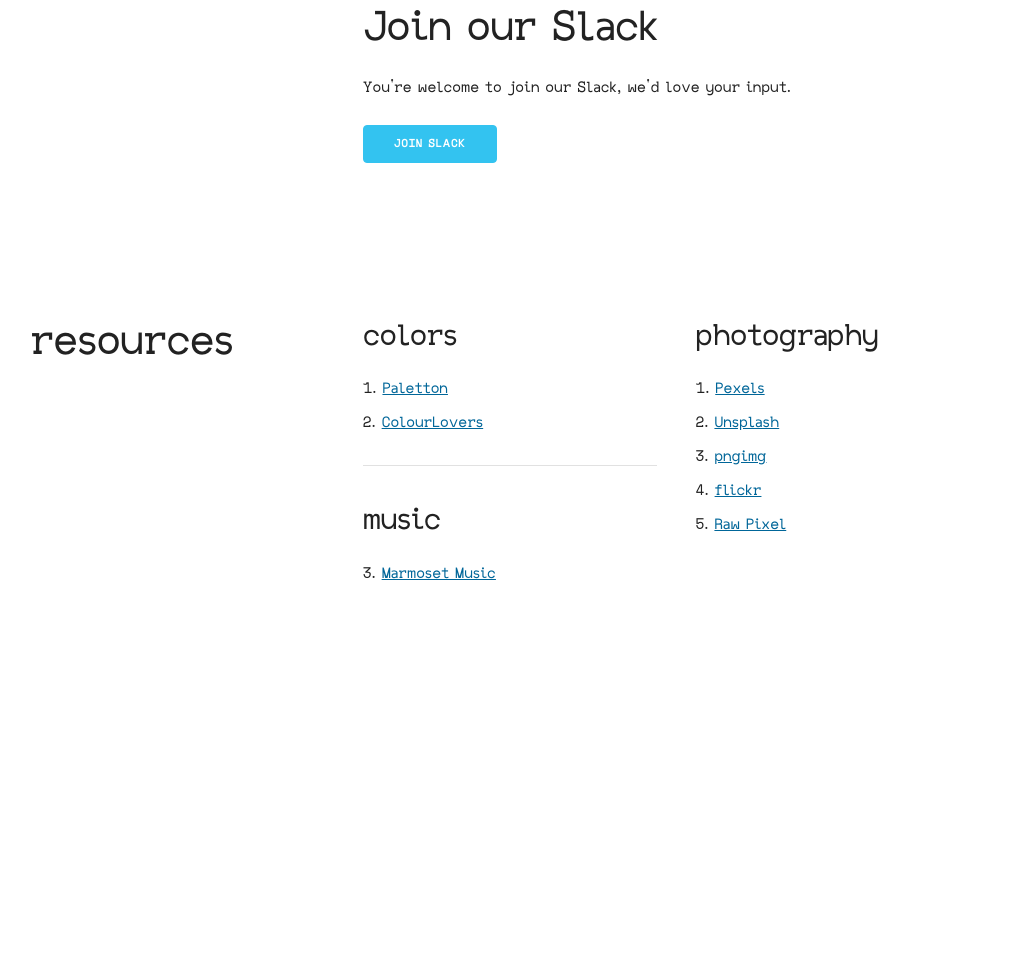
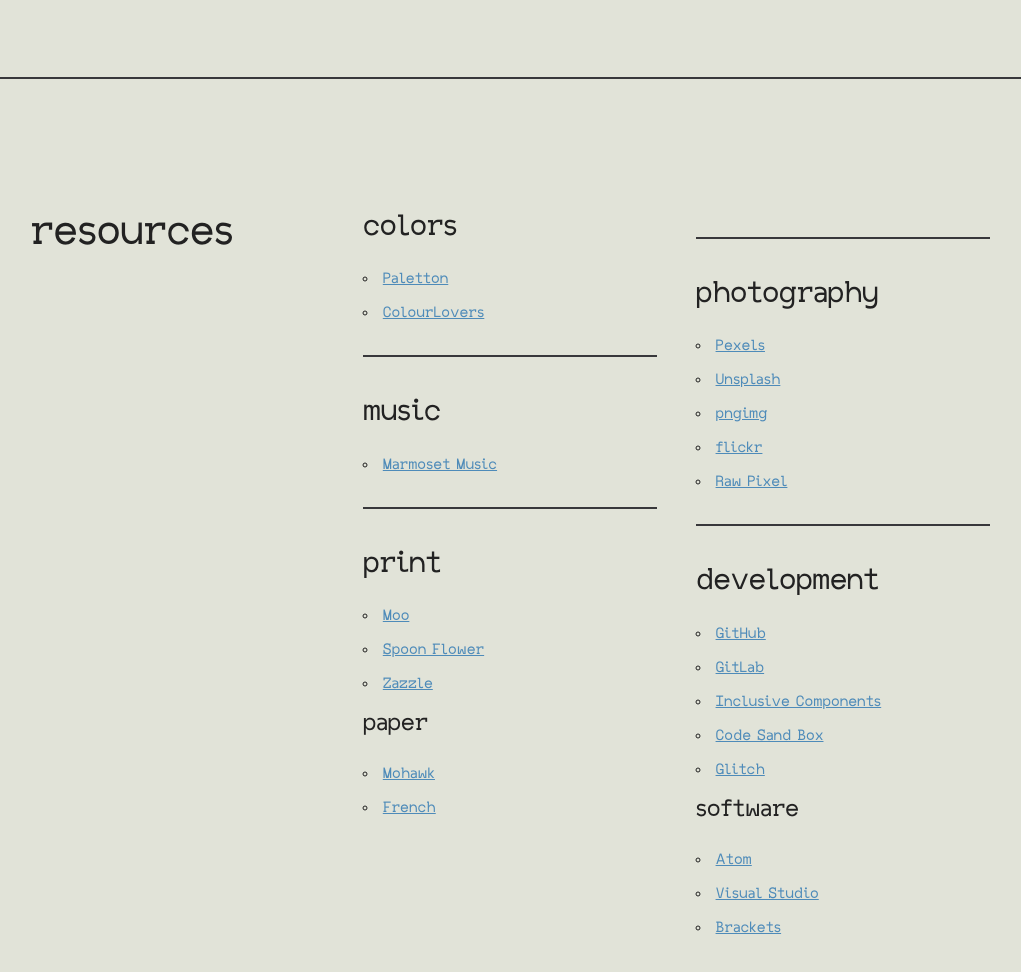
Before and after one commit to gridded-lab/gridded-lab.github.io, a plain HTML site: page index.html in a window 1280 px wide. Shown: the part 800-1772 px from the top of the page, without its empty margins (130-1151 px from the left). Before the commit the page ends 1411 px from the top, so only its background shows below. Drawn offline with nearby package versions, Linux system fonts and the light colour scheme.

Commit message:
styles
made style changes: colors, lines, etc

```diff
--- a/css/custom.css
+++ b/css/custom.css
@@ -1,16 +1,47 @@
+/* ---- LINK ---- */
+a{
+    color:#4E8BB9;
+}
+a:hover{
+    color:#42741B;
+}
+a:visited{
+    color:rgb(45, 79, 105);
+}
+
+/* ---- BUTTON ---- */
+a.button:visited{
+    color:#E1E3D8;
+}
+a.button:hover{
+    color:#42741B;
+}
+.button:hover{
+    color:#42741B;
+    background-color: transparent;
+    border: 1px solid #42741B;
+}
+
+
+/* ---- FONT ---- */
 @font-face {
     font-family: Open Sourcery;
     src: url("../assets/OpenSourceryRegular.otf") format('opentype');
     font-style: normal;
 }
 
+/* ---- SPACE ---- */
 .spacer{
     height: 6.5rem;
+}
+.block{
+    margin-top: 10%;
+    margin-bottom: 10%;
 }
 
 /*----- NAVBAR -----*/
 .navbar{
-    border-bottom: 1px solid #eee;
+    border-bottom: 1px solid #38383b;
 }
 ul.navbar-list{
     list-style: none;
@@ -23,30 +54,33 @@ ul.navbar-list{
 /*---- COLORS -----*/
 .dark{
     background-color: #38383b;
-    text-decoration-color: #eee;
+    color: #E1E3D8;
+}
+.light{
+    background-color: #E1E3D8;
 }
 .red{
-    background-color: #db2f27;
+    background-color: #BD332C;
 }
 .yellow{
-    background-color: #e6c700;
+    background-color: #DDC62E;
 }
 .blue{
-    background-color: #008cbc;
+    background-color: #4E8BB9;
 }
 .green{
-    background-color: #e6c700;
+    background-color: #42741B;
 }
 
 /*---- IFRAME -----*/
 .tiptext {
-    color:#069;
+    color:#4E8BB9;
     cursor:pointer;
 }
 .description {
     display:none;
     position:absolute;
-    border:1px solid #000;
+    border:1px solid #42741B;
     width:400px;
     height:400px;
 }
--- a/index.html
+++ b/index.html
@@ -32,11 +32,10 @@
   <script src="custom.js"></script>
 
 </head>
-<body>
+<body class="light">
 
   <!-- Primary Page Layout
   –––––––––––––––––––––––––––––––––––––––––––––––––– -->
-  <div class="block">
   <div class="spacer"></div>
     <nav class="navbar">
         <div class="container">
@@ -46,15 +45,14 @@
           </ul>
         </div>
     </nav>
-  </div>
 
-  <div class="block">
+  <div class="block" id="grid-lab">
     <div class="container">
-      <div class="row" id="grid-lab">
-        <div class="four columns" style="margin-top: 25%">
+      <div class="row">
+        <div class="four columns">
             <img src="assets/branding/gridlab_ico.png" style="width:100px;height:100px;">
         </div>
-        <div class="eight columns" style="margin-top: 25%">
+        <div class="eight columns">
           <h2>grid-lab is currently in the works!</h2>
           <p>An informal cooperative between designers, illustrators, and creatives with a focus of how creative work evolves through rules and openess.</p>
         </div>
@@ -62,29 +60,31 @@
     </div>
   </div>
 
-  <div class="block">
+  <div class="block" id="slack">
     <div class="container">
-      <div class="row" id="slack">
-        <div class="four columns" style="margin-top: 25%">
+      <div class="row">
+        <div class="four columns">
         </div>
-        <div class="eight columns" style="margin-top: 25%">
+        <div class="eight columns u-pull-right">
           <h2>Join our Slack</h2>
           <p>You're welcome to join our Slack, we'd love your input.</p>
-          <a class="button button-primary" href="https://join.slack.com/t/grid-lab/shared_invite/enQtNTIwMTIyOTAwOTY0LTgzYzFjYTI4ZGJkOGIxOTIwZjgxMzEzN2I5MjUwNjVkYzA0YzkzMWQ0YTg5MDg3NDliMjY2YWYyYmVmYzliNGI">Join Slack</a>
+          <a class="button dark" href="https://join.slack.com/t/grid-lab/shared_invite/enQtNTIwMTIyOTAwOTY0LTgzYzFjYTI4ZGJkOGIxOTIwZjgxMzEzN2I5MjUwNjVkYzA0YzkzMWQ0YTg5MDg3NDliMjY2YWYyYmVmYzliNGI">Join Slack</a>
         </div>
       </div>
     </div>
   </div>
 
-  <div class="block">
+<hr style="border: 1px solid #38383b">
+<div class="block" id="resources">
     <div class="container">
-      <div class="row" id="resources">
-        <div class="four columns" style="margin-top: 15%">
+      <div class="row">
+        <div class="four columns">
           <h2>resources</h2>
         </div>
-        <div class="four columns" style="margin-top: 15%">
-          <ol>
-            <h4>colors</h4>
+<!-- LEFT COLUMN -->
+        <div class="four columns">
+          <ul>
+            <h4 id="colors">colors</h4>
             <li>
               <a href="http://paletton.com/" class="tiptext">Paletton
                 <iframe class="description" src="http://paletton.com/"></iframe>
@@ -95,18 +95,48 @@
                   <iframe class="description" src="http://www.colourlovers.com/"></iframe>
                 </a>
             </li>
-            <hr>
-            <h4>music</h4>
+            <hr style="border: 1px solid #38383b">
+            <h4 id="music">music</h4>
             <li>
                 <a href="https://www.marmosetmusic.com/" class="tiptext">Marmoset Music
                   <iframe class="description" src="https://www.marmosetmusic.com/"></iframe>
                 </a>
               </li>
-          </ol>
+            <hr style="border: 1px solid #38383b">
+            <h4 id="print">print</h4>
+            <li>
+              <a href="http://us.moo.com/" class="tiptext">Moo
+                <iframe class="description" src="http://us.moo.com/"></iframe>
+              </a>
+            </li>
+            <li>
+              <a href="http://www.spoonflower.com/welcome" class="tiptext">Spoon Flower
+                <iframe class="description" src="http://www.spoonflower.com/welcome"></iframe>
+              </a>
+            </li>
+            <li>
+              <a href="http://www.zazzle.com/" class="tiptext">Zazzle
+                <iframe class="description" src="http://www.zazzle.com/"></iframe>
+              </a>
+            </li>
+            <h5>paper</h5>
+            <li>
+              <a href="https://www.mohawkconnects.com/" class="tiptext">Mohawk
+                <iframe class="description" src="https://www.mohawkconnects.com/"></iframe>
+              </a>
+            </li>
+            <li>
+              <a href="https://www.frenchpaper.com/" class="tiptext">French
+                <iframe class="description" src="https://www.frenchpaper.com/"></iframe>
+              </a>
+            </li>
+          </ul>
         </div>
-        <div class="four columns" style="margin-top: 15%">
-            <ol>
-              <h4>photography</h4>
+<!-- RIGHT COLUMN -->
+        <div class="four columns">
+            <hr style="border: 1px solid #38383b">
+            <ul>
+              <h4 id="photography">photography</h4>
               <li>
                 <a href="https://www.pexels.com/" class="tiptext">Pexels
                   <iframe class="description" src="https://www.pexels.com/"></iframe>
@@ -132,7 +162,50 @@
                     <iframe class="description" src="https://www.rawpixel.com/"></iframe>
                   </a>
               </li>
-            </ol>
+              <hr style="border: 1px solid #38383b">
+              <h4 id="development">development</h4>
+              <li>
+                <a href="https://github.com/" class="tiptext">GitHub
+                  <iframe class="description" src="https://github.com/"></iframe>
+                </a>
+              </li>
+              <li>
+                  <a href="https://about.gitlab.com/" class="tiptext">GitLab
+                    <iframe class="description" src="https://about.gitlab.com/"></iframe>
+                  </a>
+              </li>
+              <li>
+                  <a href="https://inclusive-components.design/" class="tiptext">Inclusive Components
+                    <iframe class="description" src="https://inclusive-components.design/"></iframe>
+                  </a>
+              </li>
+              <li>
+                  <a href="https://codesandbox.io/" class="tiptext">Code Sand Box
+                    <iframe class="description" src="https://codesandbox.io/"></iframe>
+                  </a>
+              </li>
+              <li>
+                  <a href="https://glitch.com/" class="tiptext">Glitch
+                    <iframe class="description" src="https://glitch.com/"></iframe>
+                  </a>
+              </li>
+              <h5>software</h5>
+              <li>
+                <a href="https://atom.io/" class="tiptext">Atom
+                  <iframe class="description" src="https://atom.io/"></iframe>
+                </a>
+            </li>
+            <li>
+                <a href="https://code.visualstudio.com/" class="tiptext">Visual Studio
+                  <iframe class="description" src="https://code.visualstudio.com/"></iframe>
+                </a>
+            </li>
+            <li>
+                <a href="http://brackets.io/" class="tiptext">Brackets
+                  <iframe class="description" src="http://brackets.io/"></iframe>
+                </a>
+            </li>
+            </ul>
           </div>
       </div>
     </div>
```
